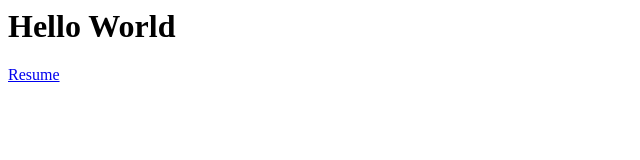
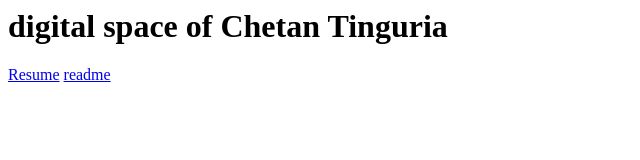
Before and after one commit to cdtinguria/cdtinguria.github.io, a plain HTML site: page index.html in a window 1280 px wide. Shown: the whole page, without its empty margins (0-640 px from the left). Drawn offline with Linux system fonts and the light colour scheme.

Commit message:
adding link to readme

```diff
--- a/index.html
+++ b/index.html
@@ -1,2 +1,3 @@
-<h1>Hello World</h1>
+<h1>digital space of Chetan Tinguria</h1>
 <a href="/resume - one page.html">Resume</a>
+<a href="/README.md">readme</a>
```
